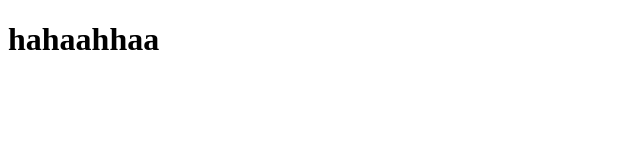
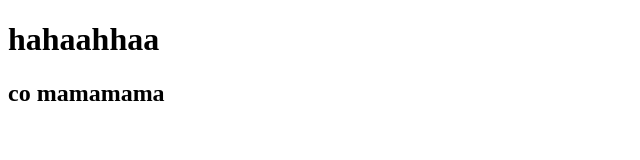
Before and after one commit to Nguyendang2005/duan3, a plain HTML site: page index.html in a window 1280 px wide. Shown: the whole page, without its empty margins (0-640 px from the left). Drawn offline with Linux system fonts and the light colour scheme.

Commit message:
sua doi lan 1

```diff
--- a/index.html
+++ b/index.html
@@ -7,5 +7,6 @@
   </head>
   <body>
     <h1>hahaahhaa</h1>
+    <h2>co mamamama</h2>
   </body>
 </html>
```
